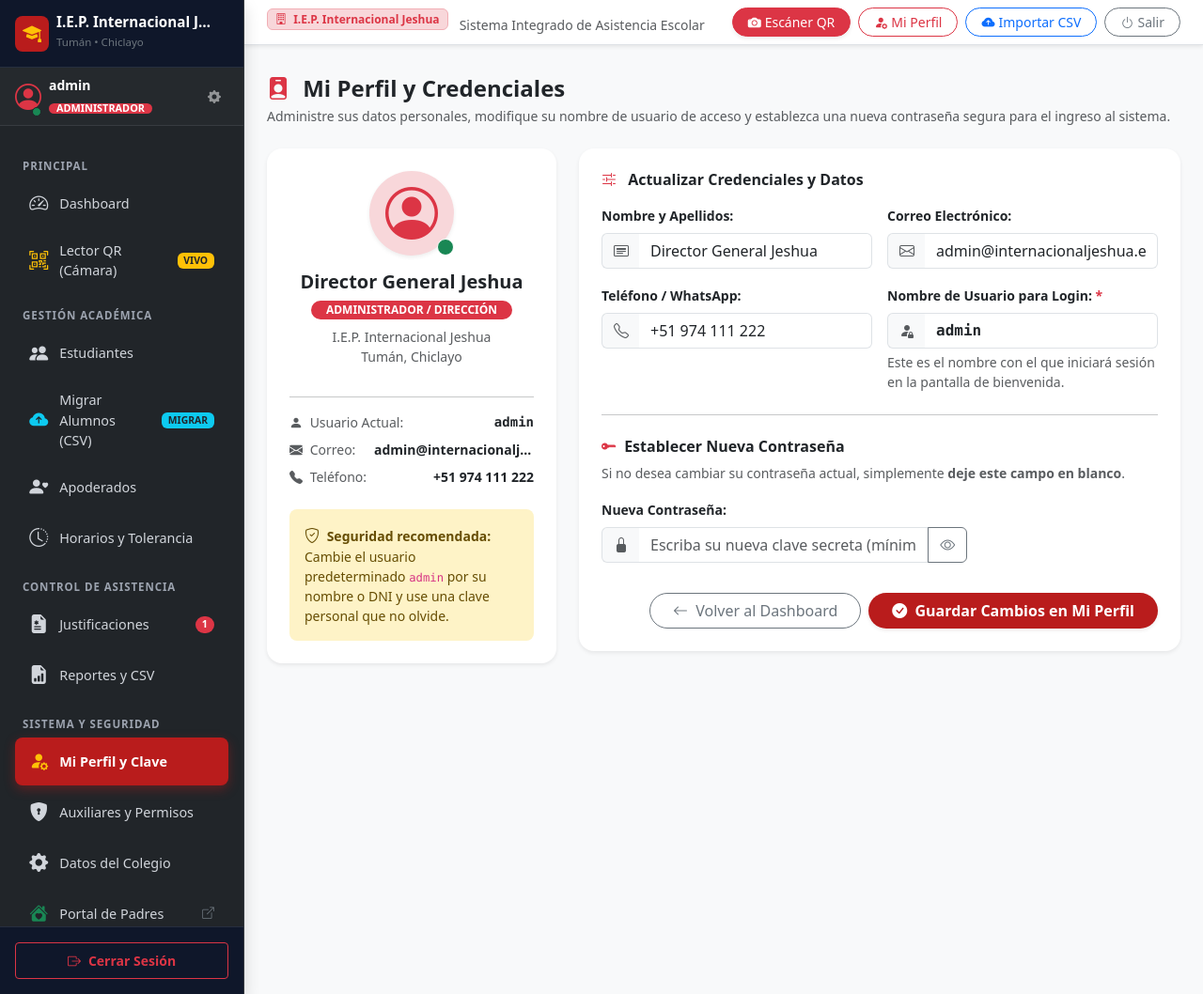
After one commit to andremurga2525/asistencia-escolar, a Spring Boot app: page /admin/perfil in a window 1280 px wide. The commit adds this page. Shown: the whole page at 94% size. Run offline with Spring Boot 4, Linux system fonts and the light colour scheme; a user stored in the database is signed in; data comes from the database, SQL or seed files in the repository; some of the project's set-up classes (security, data sources, template engines, error pages and the like) are left out, and stand-ins take their place; some libraries are stand-ins or nearby versions.

Commit message:
feat: notificaciones por correo a apoderados y modulo de perfil para cambiar usuario y contraseña

```diff
--- a/pom.xml
+++ b/pom.xml
@@ -23,6 +23,12 @@
         <dependency>
             <groupId>org.springframework.boot</groupId>
             <artifactId>spring-boot-starter-web</artifactId>
+        </dependency>
+
+        <!-- Envío de correos electrónicos a apoderados (Gmail SMTP) -->
+        <dependency>
+            <groupId>org.springframework.boot</groupId>
+            <artifactId>spring-boot-starter-mail</artifactId>
         </dependency>
 
         <!-- Motor de plantillas Thymeleaf -->
--- a/src/main/java/com/colegio/asistencia/AsistenciaEscolarApplication.java
+++ b/src/main/java/com/colegio/asistencia/AsistenciaEscolarApplication.java
@@ -2,8 +2,10 @@ package com.colegio.asistencia;
 
 import org.springframework.boot.SpringApplication;
 import org.springframework.boot.autoconfigure.SpringBootApplication;
+import org.springframework.scheduling.annotation.EnableAsync;
 
 @SpringBootApplication
+@EnableAsync
 public class AsistenciaEscolarApplication {
 
     public static void main(String[] args) {
--- /dev/null
+++ b/src/main/java/com/colegio/asistencia/controller/AdminPerfilController.java
@@ -0,0 +1,128 @@
+package com.colegio.asistencia.controller;
+
+import com.colegio.asistencia.model.ConfiguracionColegio;
+import com.colegio.asistencia.model.EnumEstadoJustificacion;
+import com.colegio.asistencia.model.Usuario;
+import com.colegio.asistencia.repository.ConfiguracionColegioRepository;
+import com.colegio.asistencia.repository.JustificacionInasistenciaRepository;
+import com.colegio.asistencia.repository.UsuarioRepository;
+import org.springframework.security.access.prepost.PreAuthorize;
+import org.springframework.security.authentication.UsernamePasswordAuthenticationToken;
+import org.springframework.security.core.Authentication;
+import org.springframework.security.core.context.SecurityContextHolder;
+import org.springframework.security.crypto.password.PasswordEncoder;
+import org.springframework.stereotype.Controller;
+import org.springframework.ui.Model;
+import org.springframework.web.bind.annotation.*;
+import org.springframework.web.servlet.mvc.support.RedirectAttributes;
+
+@Controller
+@RequestMapping("/admin/perfil")
+@PreAuthorize("hasRole('ADMIN')")
+public class AdminPerfilController {
+
+    private final UsuarioRepository usuarioRepository;
+    private final PasswordEncoder passwordEncoder;
+    private final ConfiguracionColegioRepository configRepository;
+    private final JustificacionInasistenciaRepository justificacionRepository;
+
+    public AdminPerfilController(
+            UsuarioRepository usuarioRepository,
+            PasswordEncoder passwordEncoder,
+            ConfiguracionColegioRepository configRepository,
+            JustificacionInasistenciaRepository justificacionRepository) {
+        this.usuarioRepository = usuarioRepository;
+        this.passwordEncoder = passwordEncoder;
+        this.configRepository = configRepository;
+        this.justificacionRepository = justificacionRepository;
+    }
+
+    @ModelAttribute
+    public void agregarConfiguracion(Model model) {
+        ConfiguracionColegio config = configRepository.findFirstByActivoTrue()
+                .orElseGet(() -> new ConfiguracionColegio(
+                        "I.E.P. Internacional Jeshua",
+                        "Instruye al nino en su camino",
+                        "Tuman, Chiclayo, Lambayeque - Peru",
+                        "+51 974 123 456",
+                        "contacto@internacionaljeshua.edu.pe"
+                ));
+        model.addAttribute("configColegio", config);
+        model.addAttribute("totalJustificacionesPendientes", justificacionRepository.countByEstado(EnumEstadoJustificacion.PENDIENTE));
+    }
+
+    @GetMapping
+    public String verPerfil(Authentication auth, Model model, RedirectAttributes flash) {
+        String usernameActual = auth.getName();
+        Usuario usuario = usuarioRepository.findByUsername(usernameActual).orElse(null);
+
+        if (usuario == null) {
+            flash.addFlashAttribute("error", "No se encontró el usuario actual en el sistema.");
+            return "redirect:/admin/dashboard";
+        }
+
+        model.addAttribute("usuario", usuario);
+        return "admin/perfil";
+    }
+
+    @PostMapping("/actualizar")
+    public String actualizarPerfil(
+            @RequestParam("nombreCompleto") String nombreCompleto,
+            @RequestParam("email") String email,
+            @RequestParam(value = "telefono", required = false) String telefono,
+            @RequestParam("nuevoUsername") String nuevoUsername,
+            @RequestParam(value = "nuevaPassword", required = false) String nuevaPassword,
+            Authentication auth,
+            RedirectAttributes flash) {
+
+        String usernameActual = auth.getName();
+        Usuario usuario = usuarioRepository.findByUsername(usernameActual)
+                .orElseThrow(() -> new IllegalArgumentException("Usuario no encontrado"));
+
+        String cleanUsername = nuevoUsername != null ? nuevoUsername.trim() : "";
+        if (cleanUsername.isEmpty()) {
+            flash.addFlashAttribute("error", "El nombre de usuario no puede estar vacío.");
+            return "redirect:/admin/perfil";
+        }
+
+        // Si cambió de username, validar que no esté ocupado por otro usuario
+        if (!cleanUsername.equalsIgnoreCase(usernameActual)) {
+            if (usuarioRepository.existsByUsername(cleanUsername)) {
+                flash.addFlashAttribute("error", "El nombre de usuario '" + cleanUsername + "' ya está en uso por otra persona. Elija otro.");
+                return "redirect:/admin/perfil";
+            }
+            usuario.setUsername(cleanUsername);
+        }
+
+        usuario.setNombreCompleto(nombreCompleto != null ? nombreCompleto.trim() : usuario.getNombreCompleto());
+        usuario.setEmail(email != null ? email.trim() : usuario.getEmail());
+        usuario.setTelefono(telefono != null ? telefono.trim() : usuario.getTelefono());
+
+        // Actualizar contraseña solo si se ingresó una nueva
+        boolean cambioPassword = false;
+        if (nuevaPassword != null && !nuevaPassword.trim().isEmpty()) {
+            String cleanPass = nuevaPassword.trim();
+            if (cleanPass.length() < 4) {
+                flash.addFlashAttribute("error", "La nueva contraseña debe tener al menos 4 caracteres.");
+                return "redirect:/admin/perfil";
+            }
+            usuario.setPassword(passwordEncoder.encode(cleanPass));
+            cambioPassword = true;
+        }
+
+        usuarioRepository.save(usuario);
+
+        // Si cambió el username, refrescar el contexto de Spring Security para no cerrar la sesión
+        if (!cleanUsername.equalsIgnoreCase(usernameActual)) {
+            Authentication nuevaAuth = new UsernamePasswordAuthenticationToken(cleanUsername, auth.getCredentials(), auth.getAuthorities());
+            SecurityContextHolder.getContext().setAuthentication(nuevaAuth);
+        }
+
+        String mensaje = "¡Perfil actualizado con éxito! " +
+                (cambioPassword ? "Su nueva contraseña ha sido establecida. " : "") +
+                "Su usuario de acceso es: " + usuario.getUsername();
+
+        flash.addFlashAttribute("success", mensaje);
+        return "redirect:/admin/perfil";
+    }
+}
--- a/src/main/java/com/colegio/asistencia/repository/ApoderadoRepository.java
+++ b/src/main/java/com/colegio/asistencia/repository/ApoderadoRepository.java
@@ -16,6 +16,8 @@ public interface ApoderadoRepository extends JpaRepository<Apoderado, Long> {
 
     Optional<Apoderado> findByUsuarioUsername(String username);
 
+    List<Apoderado> findByEstudiantesId(Long estudianteId);
+
     boolean existsByDni(String dni);
 
     List<Apoderado> findAllByOrderByApellidosAscNombresAsc();
--- /dev/null
+++ b/src/main/resources/templates/admin/perfil.html
@@ -0,0 +1,203 @@
+<!DOCTYPE html>
+<html lang="es" xmlns:th="http://www.thymeleaf.org" xmlns:sec="http://www.thymeleaf.org/extras/spring-security">
+<head>
+    <meta charset="UTF-8">
+    <meta name="viewport" content="width=device-width, initial-scale=1.0">
+    <title>Mi Perfil y Credenciales - I.E.P. Internacional Jeshua</title>
+    <link href="https://cdn.jsdelivr.net/npm/bootstrap@5.3.3/dist/css/bootstrap.min.css" rel="stylesheet">
+    <link href="https://cdn.jsdelivr.net/npm/bootstrap-icons@1.11.3/font/bootstrap-icons.min.css" rel="stylesheet">
+    <style>
+        .bg-jeshua { background-color: #b91c1c !important; }
+        .text-jeshua { color: #b91c1c !important; }
+        .btn-jeshua { background-color: #b91c1c; color: white; }
+        .btn-jeshua:hover { background-color: #991b1b; color: white; }
+    </style>
+</head>
+<body class="bg-light">
+
+    <!-- Navbar compartido del Administrador -->
+    <div th:replace="~{fragments/admin_nav :: navbar('perfil')}"></div>
+
+    <div class="container-fluid px-2 px-sm-3 px-md-4 py-3">
+
+        <!-- Mensajes Flash de Éxito o Error -->
+        <div th:if="${success}" class="alert alert-success alert-dismissible fade show rounded-3 shadow-sm mb-3 mb-sm-4" role="alert">
+            <i class="bi bi-check-circle-fill me-2 fs-5"></i>
+            <span class="fw-semibold" th:text="${success}"></span>
+            <button type="button" class="btn-close" data-bs-dismiss="alert" aria-label="Close"></button>
+        </div>
+        <div th:if="${error}" class="alert alert-danger alert-dismissible fade show rounded-3 shadow-sm mb-3 mb-sm-4" role="alert">
+            <i class="bi bi-exclamation-triangle-fill me-2 fs-5"></i>
+            <span class="fw-semibold" th:text="${error}"></span>
+            <button type="button" class="btn-close" data-bs-dismiss="alert" aria-label="Close"></button>
+        </div>
+
+        <!-- Encabezado de la página -->
+        <div class="mb-4">
+            <h3 class="fw-bold text-dark mb-1 fs-4 fs-sm-3">
+                <i class="bi bi-person-badge-fill text-danger me-2"></i> Mi Perfil y Credenciales
+            </h3>
+            <p class="text-muted small mb-0">
+                Administre sus datos personales, modifique su nombre de usuario de acceso y establezca una nueva contraseña segura para el ingreso al sistema.
+            </p>
+        </div>
+
+        <div class="row g-3 g-sm-4">
+
+            <!-- Columna Izquierda: Tarjeta Informativa de la Directora -->
+            <div class="col-12 col-lg-4">
+                <div class="card shadow-sm border-0 rounded-4 p-4 text-center h-100">
+                    <div class="position-relative d-inline-block mx-auto mb-3">
+                        <div class="rounded-circle bg-danger-subtle text-danger d-flex align-items-center justify-content-center mx-auto shadow-sm" style="width: 90px; height: 90px;">
+                            <i class="bi bi-person-circle display-4"></i>
+                        </div>
+                        <span class="position-absolute bottom-0 end-0 p-2 bg-success border border-white rounded-circle" title="Cuenta Activa"></span>
+                    </div>
+
+                    <h5 class="fw-bold text-dark mb-1" th:text="${usuario.nombreCompleto}">Director General</h5>
+                    <div class="mb-2">
+                        <span class="badge bg-danger rounded-pill px-3 py-1">ADMINISTRADOR / DIRECCIÓN</span>
+                    </div>
+                    <p class="text-muted small mb-3">
+                        I.E.P. Internacional Jeshua<br>Tumán, Chiclayo
+                    </p>
+
+                    <hr class="my-3">
+
+                    <div class="text-start small">
+                        <div class="d-flex justify-content-between mb-2">
+                            <span class="text-muted"><i class="bi bi-person-fill me-1"></i> Usuario Actual:</span>
+                            <strong class="text-dark font-monospace" th:text="${usuario.username}">admin</strong>
+                        </div>
+                        <div class="d-flex justify-content-between mb-2">
+                            <span class="text-muted"><i class="bi bi-envelope-fill me-1"></i> Correo:</span>
+                            <span class="text-truncate text-dark fw-semibold" style="max-width: 170px;" th:text="${usuario.email}">-</span>
+                        </div>
+                        <div class="d-flex justify-content-between mb-2">
+                            <span class="text-muted"><i class="bi bi-telephone-fill me-1"></i> Teléfono:</span>
+                            <span class="text-dark fw-semibold" th:text="${usuario.telefono != null ? usuario.telefono : 'No registrado'}">-</span>
+                        </div>
+                    </div>
+
+                    <div class="alert alert-warning border-0 rounded-3 text-start small mt-3 p-3 mb-0" style="background-color: #fef3c7;">
+                        <i class="bi bi-shield-check text-warning-emphasis me-1 fs-6"></i>
+                        <strong>Seguridad recomendada:</strong> Cambie el usuario predeterminado <code>admin</code> por su nombre o DNI y use una clave personal que no olvide.
+                    </div>
+                </div>
+            </div>
+
+            <!-- Columna Derecha: Formulario de Actualización de Usuario y Clave -->
+            <div class="col-12 col-lg-8">
+                <div class="card shadow-sm border-0 rounded-4 p-3 p-sm-4">
+                    <h5 class="fw-bold text-dark mb-3 fs-6 fs-sm-5">
+                        <i class="bi bi-sliders2 text-danger me-2"></i> Actualizar Credenciales y Datos
+                    </h5>
+
+                    <form th:action="@{/admin/perfil/actualizar}" method="post">
+
+                        <div class="row g-3 mb-3">
+                            <!-- Nombre Completo -->
+                            <div class="col-12 col-md-6">
+                                <label for="nombreCompleto" class="form-label small fw-bold text-dark">Nombre y Apellidos:</label>
+                                <div class="input-group">
+                                    <span class="input-group-text bg-light text-muted border-end-0"><i class="bi bi-card-heading"></i></span>
+                                    <input type="text" id="nombreCompleto" name="nombreCompleto" class="form-control border-start-0"
+                                           th:value="${usuario.nombreCompleto}" required>
+                                </div>
+                            </div>
+
+                            <!-- Correo Institucional -->
+                            <div class="col-12 col-md-6">
+                                <label for="email" class="form-label small fw-bold text-dark">Correo Electrónico:</label>
+                                <div class="input-group">
+                                    <span class="input-group-text bg-light text-muted border-end-0"><i class="bi bi-envelope"></i></span>
+                                    <input type="email" id="email" name="email" class="form-control border-start-0"
+                                           th:value="${usuario.email}" required>
+                                </div>
+                            </div>
+
+                            <!-- Teléfono -->
+                            <div class="col-12 col-md-6">
+                                <label for="telefono" class="form-label small fw-bold text-dark">Teléfono / WhatsApp:</label>
+                                <div class="input-group">
+                                    <span class="input-group-text bg-light text-muted border-end-0"><i class="bi bi-telephone"></i></span>
+                                    <input type="text" id="telefono" name="telefono" class="form-control border-start-0"
+                                           th:value="${usuario.telefono}" placeholder="+51 974 ...">
+                                </div>
+                            </div>
+
+                            <!-- Nombre de Usuario (Editable) -->
+                            <div class="col-12 col-md-6">
+                                <label for="nuevoUsername" class="form-label small fw-bold text-dark">
+                                    Nombre de Usuario para Login:
+                                    <span class="text-danger">*</span>
+                                </label>
+                                <div class="input-group">
+                                    <span class="input-group-text bg-light text-muted border-end-0"><i class="bi bi-person-fill-lock"></i></span>
+                                    <input type="text" id="nuevoUsername" name="nuevoUsername" class="form-control border-start-0 fw-bold font-monospace"
+                                           th:value="${usuario.username}" required placeholder="ej: directora o su DNI">
+                                </div>
+                                <div class="form-text small text-muted">
+                                    Este es el nombre con el que iniciará sesión en la pantalla de bienvenida.
+                                </div>
+                            </div>
+                        </div>
+
+                        <hr class="my-4">
+
+                        <!-- Sección de Cambio de Contraseña -->
+                        <h6 class="fw-bold text-dark mb-2">
+                            <i class="bi bi-key-fill text-danger me-1"></i> Establecer Nueva Contraseña
+                        </h6>
+                        <p class="text-muted small mb-3">
+                            Si no desea cambiar su contraseña actual, simplemente <strong>deje este campo en blanco</strong>.
+                        </p>
+
+                        <div class="row g-3 mb-4">
+                            <div class="col-12 col-md-8">
+                                <label for="nuevaPassword" class="form-label small fw-bold text-dark">Nueva Contraseña:</label>
+                                <div class="input-group">
+                                    <span class="input-group-text bg-light text-muted border-end-0"><i class="bi bi-lock-fill"></i></span>
+                                    <input type="password" id="nuevaPassword" name="nuevaPassword" class="form-control border-start-0"
+                                           placeholder="Escriba su nueva clave secreta (mínimo 4 caracteres)...">
+                                    <button class="btn btn-outline-secondary" type="button" onclick="togglePasswordVisibility()" title="Mostrar/Ocultar contraseña">
+                                        <i class="bi bi-eye" id="eyeIcon"></i>
+                                    </button>
+                                </div>
+                            </div>
+                        </div>
+
+                        <!-- Botones de Acción -->
+                        <div class="d-flex flex-column flex-sm-row justify-content-end gap-2 pt-2">
+                            <a th:href="@{/admin/dashboard}" class="btn btn-outline-secondary rounded-pill px-4">
+                                <i class="bi bi-arrow-left me-1"></i> Volver al Dashboard
+                            </a>
+                            <button type="submit" class="btn btn-jeshua fw-semibold rounded-pill px-4 shadow-sm">
+                                <i class="bi bi-check-circle-fill me-1"></i> Guardar Cambios en Mi Perfil
+                            </button>
+                        </div>
+
+                    </form>
+                </div>
+            </div>
+
+        </div>
+
+    </div>
+
+    <script>
+        function togglePasswordVisibility() {
+            const passInput = document.getElementById('nuevaPassword');
+            const eyeIcon = document.getElementById('eyeIcon');
+            if (passInput.type === 'password') {
+                passInput.type = 'text';
+                eyeIcon.className = 'bi bi-eye-slash';
+            } else {
+                passInput.type = 'password';
+                eyeIcon.className = 'bi bi-eye';
+            }
+        }
+    </script>
+    <script src="https://cdn.jsdelivr.net/npm/bootstrap@5.3.3/dist/js/bootstrap.bundle.min.js"></script>
+</body>
+</html>
--- a/src/main/resources/templates/fragments/admin_nav.html
+++ b/src/main/resources/templates/fragments/admin_nav.html
@@ -131,15 +131,20 @@
 
             <!-- Identificación de Usuario Directivo -->
             <div class="px-3 py-2 border-bottom border-secondary border-opacity-25" style="background-color: rgba(255,255,255,0.02);">
-                <div class="d-flex align-items-center gap-2">
+                <div class="d-flex align-items-center justify-content-between">
+                    <div class="d-flex align-items-center gap-2 overflow-hidden">
                         <div class="position-relative">
                             <i class="bi bi-person-circle fs-3 text-danger"></i>
                             <span class="position-absolute bottom-0 end-0 p-1 bg-success border border-dark rounded-circle"></span>
                         </div>
                         <div class="overflow-hidden">
-                        <div class="fw-semibold text-white small text-truncate">Panel Directivo</div>
+                            <div class="fw-semibold text-white small text-truncate" sec:authentication="name">admin</div>
                             <span class="badge bg-danger text-white px-2 py-0" style="font-size: 0.68rem;">ADMINISTRADOR</span>
                         </div>
+                    </div>
+                    <a th:href="@{/admin/perfil}" class="btn btn-sm btn-outline-secondary border-0 text-white-50 hover-text-white py-1 px-2" title="Editar Mi Perfil y Cambiar Clave">
+                        <i class="bi bi-gear-fill"></i>
+                    </a>
                 </div>
             </div>
 
@@ -190,6 +195,10 @@
                 </a>
 
                 <div class="sidebar-section-title">Sistema y Seguridad</div>
+                <a th:href="@{/admin/perfil}" class="nav-link" th:classappend="${activeTab == 'perfil' ? 'active' : ''}">
+                    <i class="bi bi-person-fill-gear fs-5 text-warning"></i>
+                    <span>Mi Perfil y Clave</span>
+                </a>
                 <a th:href="@{/admin/usuarios}" class="nav-link" th:classappend="${activeTab == 'usuarios' ? 'active' : ''}">
                     <i class="bi bi-shield-lock-fill fs-5"></i>
                     <span>Auxiliares y Permisos</span>
@@ -243,6 +252,10 @@
                         <i class="bi bi-camera-fill"></i>
                         <span class="d-none d-sm-inline">Escáner QR</span>
                     </a>
+                    <a th:href="@{/admin/perfil}" class="btn btn-outline-danger btn-sm rounded-pill px-2 px-sm-3 d-inline-flex align-items-center gap-1" title="Mi Perfil / Cambiar Usuario y Clave">
+                        <i class="bi bi-person-fill-gear"></i>
+                        <span class="d-none d-md-inline">Mi Perfil</span>
+                    </a>
                     <a th:href="@{/admin/estudiantes/importar}" class="btn btn-outline-primary btn-sm rounded-pill px-2 px-sm-3 d-inline-flex align-items-center gap-1" title="Migración masiva de estudiantes">
                         <i class="bi bi-cloud-arrow-up-fill"></i>
                         <span class="d-none d-md-inline">Importar CSV</span>
```
Also changed, not shown: src/main/java/com/colegio/asistencia/controller/AdminJustificacionController.java (+18 -1 lines), src/main/java/com/colegio/asistencia/service/AsistenciaService.java (+27 -3 lines), src/main/java/com/colegio/asistencia/service/EmailNotificacionService.java (added, +252 -0 lines), src/main/resources/application.yml (+17 -0 lines). Lines whose indentation alone changed are shown as unchanged.
